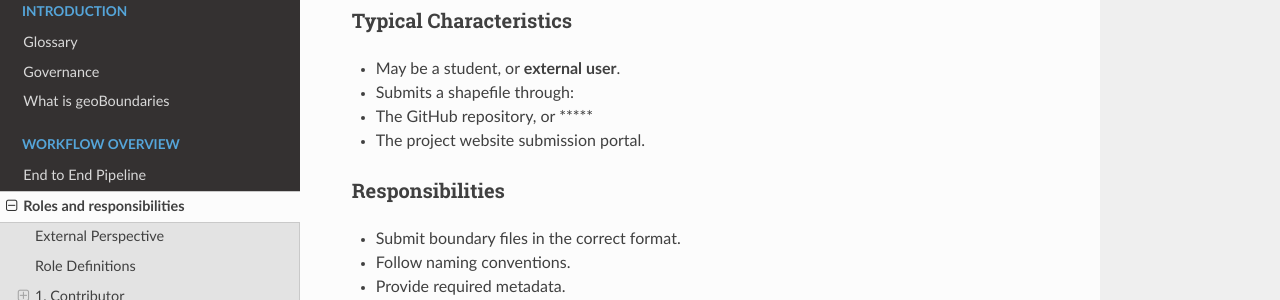
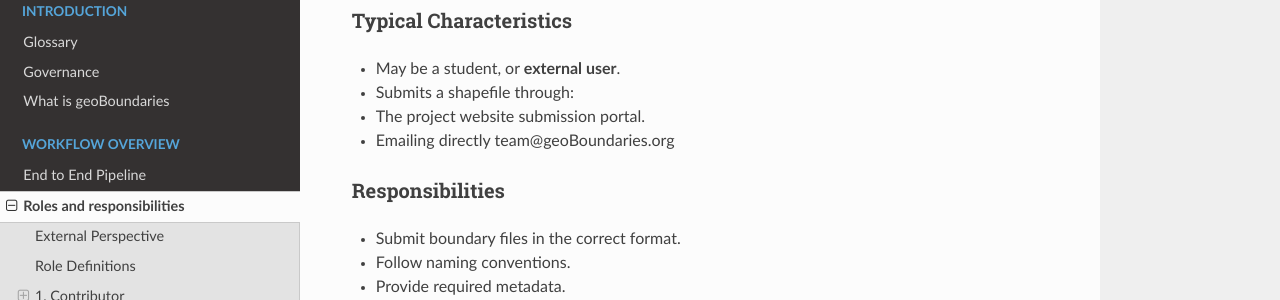
Before and after one commit to wmgeolab/gbDocs, an MkDocs documentation site: the page built from docs/docs/10-workflow-overview/roles-and-responsibilities.md, in a window 1280 px wide and 900 px high, scrolled down 869 px. Shown: the part 151-451 px from the top of the window. Built offline with MkDocs 1.6.1, drawn with Linux system fonts in a browser that asks for light colours; nearby versions of some CDN libraries.

Commit message:
Update roles-and-responsibilities.md

```diff
--- a/docs/docs/10-workflow-overview/roles-and-responsibilities.md
+++ b/docs/docs/10-workflow-overview/roles-and-responsibilities.md
@@ -41,8 +41,8 @@ A **Contributor** submits a boundary dataset for consideration.
 
 - May be a student, or **external user**.
 - Submits a shapefile through:
-  - The GitHub repository, or *****
   - The project website submission portal.
+  - Emailing directly team@geoBoundaries.org
 
 ### Responsibilities
 
```
